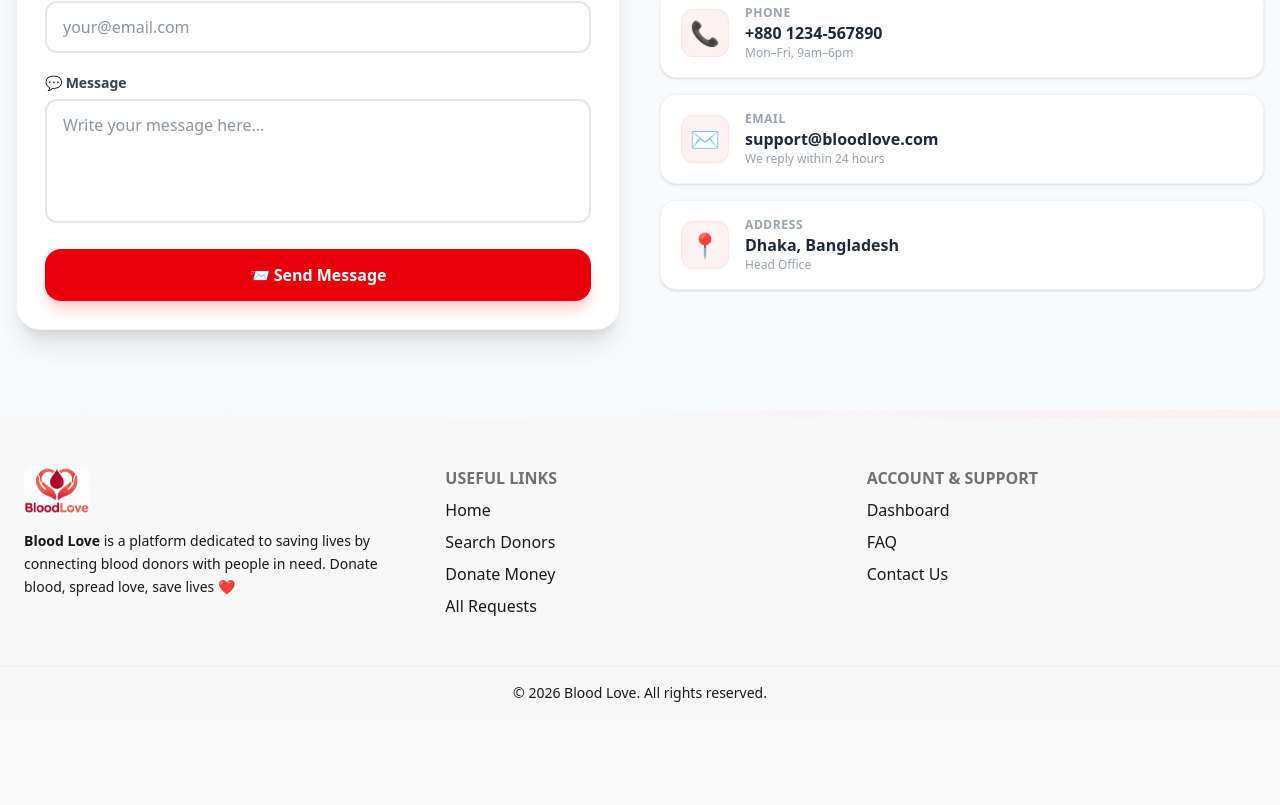
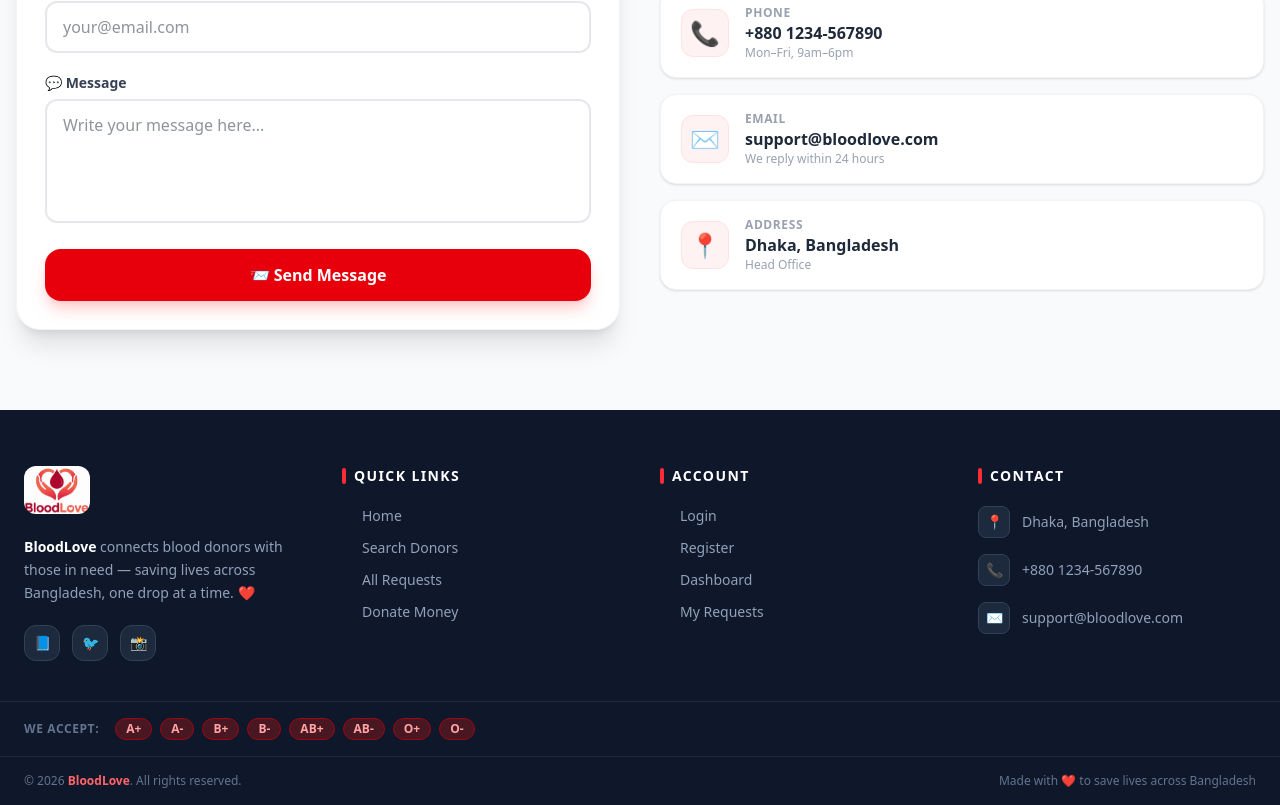
Before and after one commit to SubrotoChandaShuvo/BloodLove, a React (Vite) app: page / in a window 1280 px wide. Shown: the part 3274-4079 px from the top of the page. Before the commit the page ends 3993 px from the top, so only its background shows below. Built offline with nearby package versions, Linux system fonts and the light colour scheme; no server answers.

Commit message:
feat: integrate Web3Forms for contact submissions and redesign Footer component for improved UI/UX

```diff
--- a/src/Components/Footer.jsx
+++ b/src/Components/Footer.jsx
@@ -2,86 +2,132 @@ import { Link } from "react-router";
 import logo from "../assets/Logo.png";
 
 const Footer = () => {
+  const year = new Date().getFullYear();
+
   return (
-    <footer className="bg-base-200 text-base-content mt-2">
-      <div className="max-w-7xl mx-auto px-6 py-12 grid grid-cols-1 md:grid-cols-3 gap-8">
+    <footer className="bg-slate-900 text-white">
+      {/* Main Footer Content */}
+      <div className="max-w-7xl mx-auto px-6 pt-14 pb-10 grid grid-cols-1 md:grid-cols-2 lg:grid-cols-4 gap-10">
 
-        {/* Logo & Description */}
-        <div>
-        <Link to={'/'}>
-          <img
-            src={logo}
-            alt="Blood Love Logo"
-            className="h-12 mb-4 rounded-lg"
-          />
+        {/* Brand Column */}
+        <div className="lg:col-span-1">
+          <Link to="/" className="inline-block mb-4">
+            <img src={logo} alt="BloodLove Logo" className="h-12 rounded-xl" />
           </Link>
-          <p className="text-sm leading-relaxed">
-            <span className="font-semibold">Blood Love</span> is a platform
-            dedicated to saving lives by connecting blood donors with people in
-            need. Donate blood, spread love, save lives ❤️
+          <p className="text-slate-400 text-sm leading-relaxed mb-5">
+            <span className="font-bold text-white">BloodLove</span> connects blood donors with those in need — saving lives across Bangladesh, one drop at a time. ❤️
           </p>
+          {/* Social Links */}
+          <div className="flex gap-3">
+            {[
+              { icon: "📘", label: "Facebook", href: "#" },
+              { icon: "🐦", label: "Twitter", href: "#" },
+              { icon: "📸", label: "Instagram", href: "#" },
+            ].map((s) => (
+              <a
+                key={s.label}
+                href={s.href}
+                title={s.label}
+                className="h-9 w-9 rounded-xl bg-slate-800 hover:bg-red-600 flex items-center justify-center text-sm transition-all duration-200 hover:scale-110 border border-slate-700"
+              >
+                {s.icon}
+              </a>
+            ))}
+          </div>
         </div>
 
-        {/* Useful Links */}
+        {/* Quick Links */}
         <div>
-          <h3 className="footer-title">Useful Links</h3>
-          <ul className="space-y-2">
-            <li>
-              <Link to="/" className="link link-hover">
-                Home
-              </Link>
-            </li>
-            <li>
-              <Link to="/search" className="link link-hover">
-                Search Donors
-              </Link>
-            </li>
-            <li>
-              <Link to="/donate" className="link link-hover">
-                Donate Money
-              </Link>
-            </li>
-            <li>
-              <Link className="link link-hover">
-                All Requests
-              </Link>
-            </li>
+          <h3 className="font-extrabold text-white text-sm uppercase tracking-widest mb-5 flex items-center gap-2">
+            <span className="h-4 w-1 bg-red-500 rounded-full inline-block"></span>
+            Quick Links
+          </h3>
+          <ul className="space-y-3">
+            {[
+              { label: "Home", to: "/" },
+              { label: "Search Donors", to: "/search" },
+              { label: "All Requests", to: "/all-request" },
+              { label: "Donate Money", to: "/donate" },
+            ].map((link) => (
+              <li key={link.label}>
+                <Link
+                  to={link.to}
+                  className="text-slate-400 hover:text-red-400 text-sm font-medium transition-colors flex items-center gap-2 group"
+                >
+                  <span className="h-1 w-3 bg-red-500/0 group-hover:bg-red-500 rounded transition-all"></span>
+                  {link.label}
+                </Link>
+              </li>
+            ))}
           </ul>
         </div>
 
-        {/* Account & Support */}
+        {/* Account */}
         <div>
-          <h3 className="footer-title">Account & Support</h3>
-          <ul className="space-y-2">
-            {/* <li>
-              <Link to="/login" className="link link-hover">
-                Login
-              </Link>
-            </li> */}
-            <li>
-              <Link to="/dashboard/main" className="link link-hover">
-                Dashboard
-              </Link>
-            </li>
-            <li>
-              <Link className="link link-hover">
-                FAQ
-              </Link>
-            </li>
-            <li>
-              <Link className="link link-hover">
-                Contact Us
-              </Link>
-            </li>
+          <h3 className="font-extrabold text-white text-sm uppercase tracking-widest mb-5 flex items-center gap-2">
+            <span className="h-4 w-1 bg-red-500 rounded-full inline-block"></span>
+            Account
+          </h3>
+          <ul className="space-y-3">
+            {[
+              { label: "Login", to: "/login" },
+              { label: "Register", to: "/register" },
+              { label: "Dashboard", to: "/dashboard/main" },
+              { label: "My Requests", to: "/dashboard/my-request" },
+            ].map((link) => (
+              <li key={link.label}>
+                <Link
+                  to={link.to}
+                  className="text-slate-400 hover:text-red-400 text-sm font-medium transition-colors flex items-center gap-2 group"
+                >
+                  <span className="h-1 w-3 bg-red-500/0 group-hover:bg-red-500 rounded transition-all"></span>
+                  {link.label}
+                </Link>
+              </li>
+            ))}
           </ul>
         </div>
 
+        {/* Contact Info */}
+        <div>
+          <h3 className="font-extrabold text-white text-sm uppercase tracking-widest mb-5 flex items-center gap-2">
+            <span className="h-4 w-1 bg-red-500 rounded-full inline-block"></span>
+            Contact
+          </h3>
+          <ul className="space-y-4">
+            {[
+              { icon: "📍", value: "Dhaka, Bangladesh" },
+              { icon: "📞", value: "+880 1234-567890" },
+              { icon: "✉️", value: "support@bloodlove.com" },
+            ].map((info, i) => (
+              <li key={i} className="flex items-center gap-3 text-slate-400 text-sm">
+                <span className="h-8 w-8 rounded-lg bg-slate-800 border border-slate-700 flex items-center justify-center flex-shrink-0">
+                  {info.icon}
+                </span>
+                {info.value}
+              </li>
+            ))}
+          </ul>
+        </div>
+      </div>
+
+      {/* Blood Group Strip */}
+      <div className="border-t border-slate-800">
+        <div className="max-w-7xl mx-auto px-6 py-4 flex flex-wrap items-center gap-2">
+          <span className="text-slate-500 text-xs uppercase font-bold tracking-wider mr-2">We accept:</span>
+          {["A+","A-","B+","B-","AB+","AB-","O+","O-"].map((bg) => (
+            <span key={bg} className="text-xs font-extrabold bg-red-900/50 border border-red-800 text-red-300 px-2.5 py-0.5 rounded-full">
+              {bg}
+            </span>
+          ))}
+        </div>
       </div>
 
       {/* Bottom Bar */}
-      <div className="border-t border-base-300">
-        <div className="max-w-7xl mx-auto px-6 py-4 text-center text-sm">
-          © {new Date().getFullYear()} Blood Love. All rights reserved.
+      <div className="border-t border-slate-800">
+        <div className="max-w-7xl mx-auto px-6 py-4 flex flex-col md:flex-row items-center justify-between gap-2 text-xs text-slate-500">
+          <p>© {year} <span className="text-red-400 font-bold">BloodLove</span>. All rights reserved.</p>
+          <p>Made with ❤️ to save lives across Bangladesh</p>
         </div>
       </div>
     </footer>
--- a/src/Components/Navbar.jsx
+++ b/src/Components/Navbar.jsx
@@ -11,22 +11,33 @@ const Navbar = () => {
   const navigate = useNavigate();
 
   const logout = () => {
+    Swal.fire({
+      title: "Are you sure?",
+      text: "You will be logged out of your account.",
+      icon: "warning",
+      showCancelButton: true,
+      confirmButtonColor: "#dc2626",
+      cancelButtonColor: "#6b7280",
+      confirmButtonText: "Yes, Logout",
+      cancelButtonText: "Stay Logged In",
+    }).then((result) => {
+      if (result.isConfirmed) {
         signOut(auth)
           .then(() => {
             Swal.fire({
               icon: "success",
               title: "Logged out!",
               text: "You have been successfully logged out.",
-          confirmButtonColor: "#3085d6",
-          confirmButtonText: "OK",
+              confirmButtonColor: "#dc2626",
+              timer: 1500,
+              showConfirmButton: false,
             });
+            navigate("/login");
           })
           .catch((error) => {
-        Swal.fire({
-          icon: "error",
-          title: "Oops...",
-          text: `Something went wrong: ${error.message}`,
+            Swal.fire({ icon: "error", title: "Oops...", text: `Something went wrong: ${error.message}` });
           });
+      }
     });
   };
 
--- a/src/Pages/Contact/Contact.jsx
+++ b/src/Pages/Contact/Contact.jsx
@@ -2,6 +2,8 @@ import { useContext, useState } from "react";
 import { AuthContext } from "../../Provider/AuthProvider";
 import Swal from "sweetalert2";
 import { useNavigate } from "react-router";
+
+const WEB3FORMS_KEY = "0b4f24f9-2099-4363-8fb4-79951946c5ad";
 
 const Contact = () => {
   const { user } = useContext(AuthContext);
@@ -10,13 +12,31 @@ const Contact = () => {
   const navigate = useNavigate();
   const [sending, setSending] = useState(false);
 
-  const handleSendMessage = (e) => {
+  const handleSendMessage = async (e) => {
     e.preventDefault();
     if (!user) return navigate("/login");
 
+    const form = e.target;
     setSending(true);
-    setTimeout(() => {
+
+    const data = {
+      access_key: WEB3FORMS_KEY,
+      name: form.name.value,
+      email: form.email.value,
+      message: form.message.value,
+      subject: "New Message from BloodLove Contact Form",
+    };
+
+    try {
+      const res = await fetch("https://api.web3forms.com/submit", {
+        method: "POST",
+        headers: { "Content-Type": "application/json", Accept: "application/json" },
+        body: JSON.stringify(data),
+      });
+      const result = await res.json();
       setSending(false);
+
+      if (result.success) {
         Swal.fire({
           icon: "success",
           title: `Thank You, ${name}! 🎉`,
@@ -24,8 +44,14 @@ const Contact = () => {
           confirmButtonColor: "#dc2626",
           confirmButtonText: "Awesome!",
         });
-      e.target.reset();
-    }, 1000);
+        form.reset();
+      } else {
+        throw new Error("Failed");
+      }
+    } catch {
+      setSending(false);
+      Swal.fire({ icon: "error", title: "Failed to Send", text: "Please try again or email us directly." });
+    }
   };
 
   return (
@@ -74,6 +100,7 @@ const Contact = () => {
               <div>
                 <label className="block text-sm font-bold text-gray-700 mb-1.5">💬 Message</label>
                 <textarea
+                  name="message"
                   rows="4"
                   required
                   placeholder="Write your message here..."
--- a/src/Pages/Dashboard/MainDashboard/MainDashboard.jsx
+++ b/src/Pages/Dashboard/MainDashboard/MainDashboard.jsx
@@ -318,5 +318,3 @@ const MainDashboard = () => {
 };
 
 export default MainDashboard;
-
-// ------------------------ new code -----------------------
```
Lines whose indentation alone changed are shown as unchanged.
